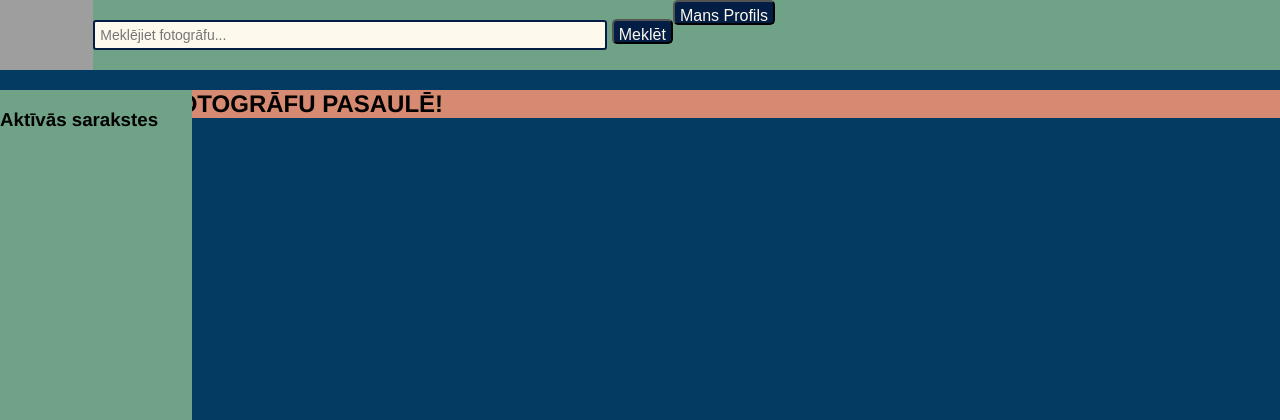
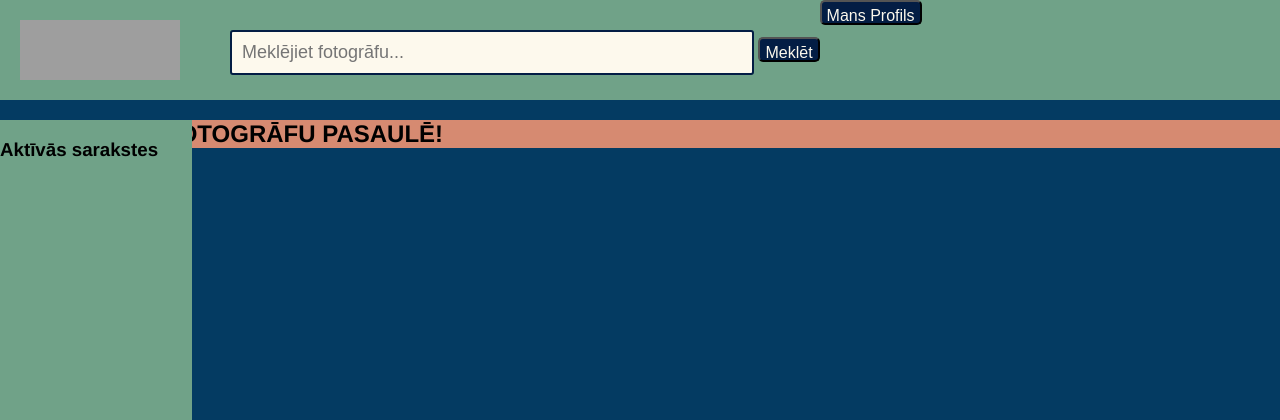
Before and after one commit to elaraisav/26_pit-projekts_rtu, a Django app: page /sakumlapa/ in a window 1280 px wide. Shown: the top 420 px of the page. Run offline with Django 5.2, Linux system fonts and the light colour scheme; grey boxes are pictures that could not be loaded.

Commit message:
Papildus lietas, minimālas izmaiņas

```diff
--- a/testsite/static/testsite/auth-reg.css
+++ b/testsite/static/testsite/auth-reg.css
@@ -60,10 +60,9 @@ h1{
 }
 /* Visu pogu, kas ir konteinerī auth, formatējums */
 .auth button{
-    width: auto;
+    width: 100px;
     height: 25px;
     padding: 5px;
-    /*border: 2px, solid, #031D44;*/
     border-radius: 5px;
     font-size: 16px;
     color: #FDF9ED;
@@ -118,7 +117,6 @@ h1{
     width: auto;
     height: 25px;
     padding: 5px;
-    /*border: 2px, solid, #031D44;*/
     border-radius: 5px;
     font-size: 16px;
     color: #FDF9ED;
--- a/testsite/static/testsite/main-page.css
+++ b/testsite/static/testsite/main-page.css
@@ -22,38 +22,38 @@ body{
     margin: 0;
     padding: 0;
 }
-
+/* Augšējā josla */
 .topbar{
     display: flex;
     width: 100%;
-    height: 70px;
+    height: 100px;
     background-color: #70A288;
-    /* margin: 10px, 15px, 10px, 15px;*/
 }
-/* logo, searchbar, profils*/
+/* Logo */
 .topbar img{
-    margin: 30px, 55px, 30px, 55px;
-
+    height: 60px;
+    width: 160px;
+    margin: 20px; /*, 55px, 20px, 55px;*/
 }
-
+/* Meklēšanas josla */
 .topbar-form input{
     width: 500px;
     height: auto;
-    margin-top: 20px;
-    padding: 5px;
+    margin-top: 30px;
+    margin-left: 30px;
+    padding: 10px;
     border: 2px, solid, #031D44;
     border-radius: 3px;
-    font-size: 14px;
+    font-size: 18px;
     text-align: left;
     color: #031D44;
     background-color: #FDF9ED;
-    /* japamaina searchbar, lai būtu centr poz./vispār pabīdīts */
+    /* Jāpamaina searchbar, lai būtu centra pozīcijā */
 }
 .topbar-form button{
     width: auto;
     height: 25px;
     padding: 5px;
-    /* border: 2px, solid, #031D44;*/
     border-radius: 5px;
     font-size: 16px;
     color: #FDF9ED;
@@ -61,13 +61,11 @@ body{
     text-align: center;
     cursor: pointer;
 }
-
-/* Profila bilde */
+/* Profila poga */
 .topbar button{
     width: auto;
     height: 25px;
     padding: 5px;
-    /*border: 2px, solid, #031D44;*/
     border-radius: 5px;
     font-size: 16px;
     color: #FDF9ED;
--- a/testsite/templates/testsite/sakumlapa.html
+++ b/testsite/templates/testsite/sakumlapa.html
@@ -9,12 +9,12 @@
 </head>
 <body>
     <div class="topbar">  <!-- Logo + Meklēšanas josla + Profila poga -->
-        <img src="logo.png"> <!-- Placeholder, nepieciešams aizvietot ar īstu attēlu -->
+        <img src="logo.png"> <!-- Placeholder, nepieciešams aizvietot ar īstu attēlu, kas strādā -->
         <form class="topbar-form" action="{% url 'testsite:meklesana' %}" method="get">
             <input type="text" id="search-bar" placeholder="Meklējiet fotogrāfu...">
             <button id="search-btn">Meklēt</button>
         </form>
-        <form> <!-- jāpievieno vēl viena lapa, ved uz profilu-->
+        <form action="{% url 'testsite:profils' %}" method="get"> <!--  nez kāpēc šī poga arī negrib strādāt, help -->
             <button type="button" id="profila-btn">Mans Profils</button>
         </form>
     </div>
--- a/testsite/urls.py
+++ b/testsite/urls.py
@@ -9,4 +9,5 @@ urlpatterns = [
     path('sakumlapa/', views.sakumlapa, name='sakumlapa'),
     path('aizmirsu-paroli/', views.aizmirsu_paroli, name='aizmirsu-paroli'),
     path('meklesana/', views.meklesana, name='meklesana'),
+    path('profils/', views.profils, name='profils'),
 ]
--- a/testsite/views.py
+++ b/testsite/views.py
@@ -16,3 +16,6 @@ def aizmirsu_paroli(request):
 
 def meklesana(request):
     return render(request, 'testsite/meklesana.html')
+
+def profils(request):
+    return render(request, 'testsite/profils.html')
```
Also changed, not shown: testsite/templates/testsite/profils.html (added, +11 -0 lines).
